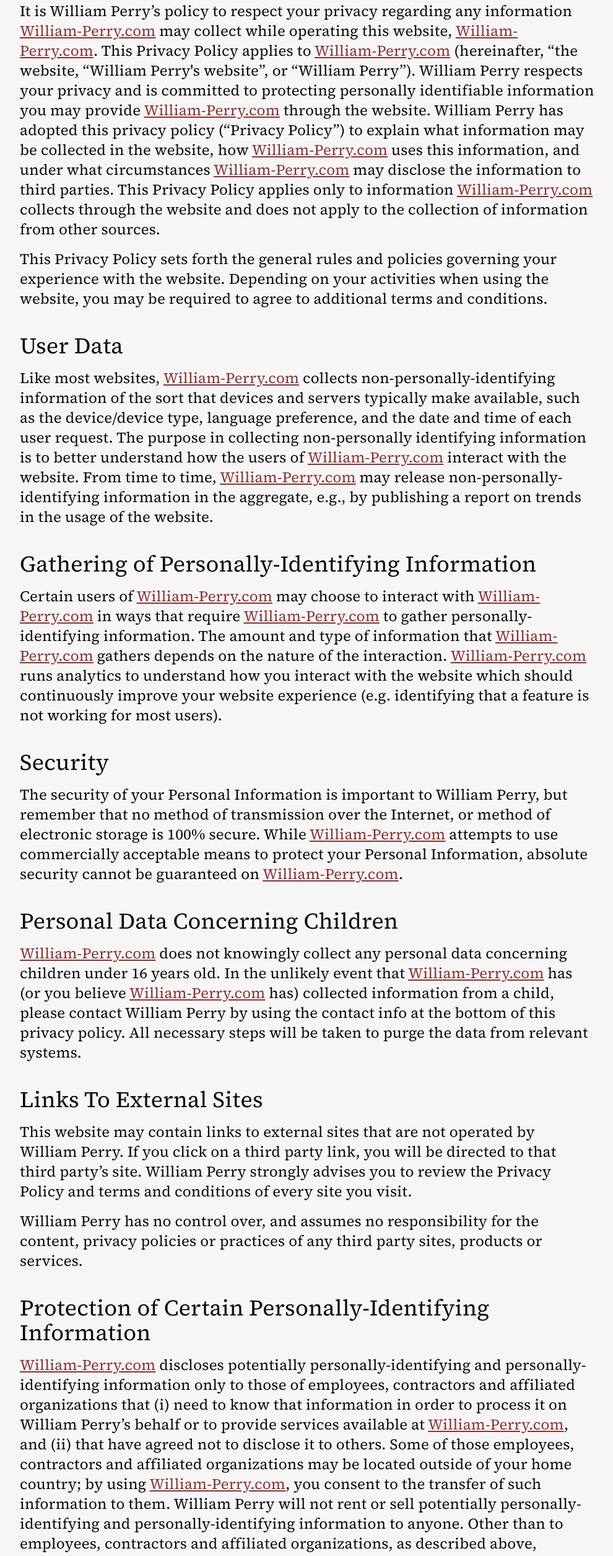
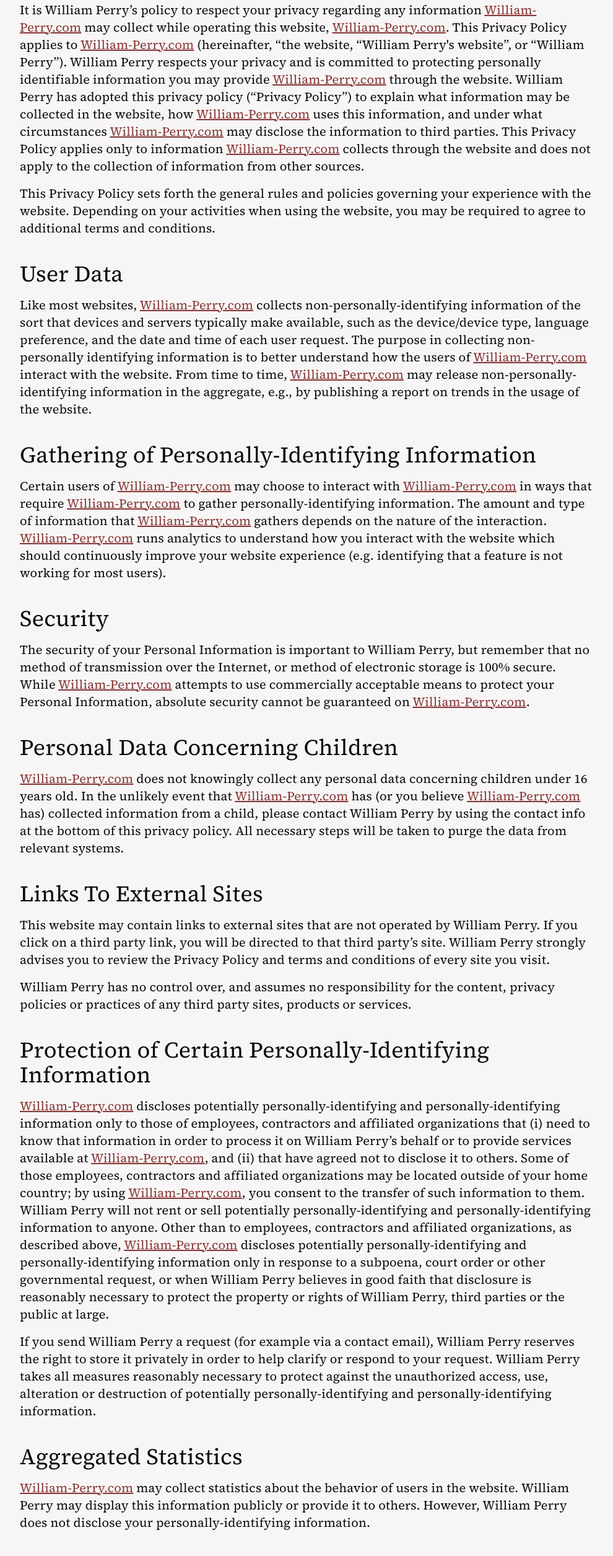
Before and after one commit to derek-perry/william-perry.com, a Next.js app: page /privacy in a window 1280 px wide. Shown: the part 234-2744 px from the top of the page at 62% size, without its empty margins (144-1134 px from the left). Built offline with nearby package versions, Linux system fonts and the light colour scheme; no server answers.

Commit message:
Decrease Font Size
Decreased Font Size of paragraph text on the privacy policy page.

```diff
--- a/pages/privacy.tsx
+++ b/pages/privacy.tsx
@@ -17,38 +17,38 @@ const privacyPage: NextPage = () => {
 
           <section id="privacypolicy" className="mb-20 text-left">
             <h2 id="overview" className="text-4xl">Privacy Policy Overview</h2>
-            <p className="my-4 text-2xl">It is William Perry’s policy to respect your privacy regarding any information <LinkInternal href="" title="William Perry">William-Perry.com</LinkInternal> may collect while operating this website, <LinkInternal href="" title="William Perry">William-Perry.com</LinkInternal>. This Privacy Policy applies to <LinkInternal href="" title="William Perry">William-Perry.com</LinkInternal> (hereinafter, “the website, “William Perry's website”, or “William Perry”). William Perry respects your privacy and is committed to protecting personally identifiable information you may provide <LinkInternal href="" title="William-Perry.com">William-Perry.com</LinkInternal> through the website. William Perry has adopted this privacy policy (“Privacy Policy”) to explain what information may be collected in the website, how <LinkInternal href="" title="William-Perry.com">William-Perry.com</LinkInternal> uses this information, and under what circumstances <LinkInternal href="" title="William-Perry.com">William-Perry.com</LinkInternal> may disclose the information to third parties. This Privacy Policy applies only to information <LinkInternal href="" title="William-Perry.com">William-Perry.com</LinkInternal> collects through the website and does not apply to the collection of information from other sources.</p>
-            <p className="my-4 text-2xl">This Privacy Policy sets forth the general rules and policies governing your experience with the website. Depending on your activities when using the website, you may be required to agree to additional terms and conditions.</p>
+            <p className="my-4 text-xl">It is William Perry’s policy to respect your privacy regarding any information <LinkInternal href="" title="William Perry">William-Perry.com</LinkInternal> may collect while operating this website, <LinkInternal href="" title="William Perry">William-Perry.com</LinkInternal>. This Privacy Policy applies to <LinkInternal href="" title="William Perry">William-Perry.com</LinkInternal> (hereinafter, “the website, “William Perry's website”, or “William Perry”). William Perry respects your privacy and is committed to protecting personally identifiable information you may provide <LinkInternal href="" title="William-Perry.com">William-Perry.com</LinkInternal> through the website. William Perry has adopted this privacy policy (“Privacy Policy”) to explain what information may be collected in the website, how <LinkInternal href="" title="William-Perry.com">William-Perry.com</LinkInternal> uses this information, and under what circumstances <LinkInternal href="" title="William-Perry.com">William-Perry.com</LinkInternal> may disclose the information to third parties. This Privacy Policy applies only to information <LinkInternal href="" title="William-Perry.com">William-Perry.com</LinkInternal> collects through the website and does not apply to the collection of information from other sources.</p>
+            <p className="my-4 text-xl">This Privacy Policy sets forth the general rules and policies governing your experience with the website. Depending on your activities when using the website, you may be required to agree to additional terms and conditions.</p>
 
             <h2 id="user-data" className="mt-10 text-4xl">User Data</h2>
-            <p className="my-4 text-2xl">Like most websites, <LinkInternal href="" title="William-Perry.com">William-Perry.com</LinkInternal> collects non-personally-identifying information of the sort that devices and servers typically make available, such as the device/device type, language preference, and the date and time of each user request. The purpose in collecting non-personally identifying information is to better understand how the users of <LinkInternal href="" title="William-Perry.com">William-Perry.com</LinkInternal> interact with the website. From time to time, <LinkInternal href="" title="William-Perry.com">William-Perry.com</LinkInternal> may release non-personally-identifying information in the aggregate, e.g., by publishing a report on trends in the usage of the website.</p>
+            <p className="my-4 text-xl">Like most websites, <LinkInternal href="" title="William-Perry.com">William-Perry.com</LinkInternal> collects non-personally-identifying information of the sort that devices and servers typically make available, such as the device/device type, language preference, and the date and time of each user request. The purpose in collecting non-personally identifying information is to better understand how the users of <LinkInternal href="" title="William-Perry.com">William-Perry.com</LinkInternal> interact with the website. From time to time, <LinkInternal href="" title="William-Perry.com">William-Perry.com</LinkInternal> may release non-personally-identifying information in the aggregate, e.g., by publishing a report on trends in the usage of the website.</p>
 
             <h2 id="gathering-info" className="mt-10 text-4xl">Gathering of Personally-Identifying Information</h2>
-            <p className="my-4 text-2xl">Certain users of <LinkInternal href="" title="William-Perry.com">William-Perry.com</LinkInternal> may choose to interact with <LinkInternal href="" title="William-Perry.com">William-Perry.com</LinkInternal> in ways that require <LinkInternal href="" title="William-Perry.com">William-Perry.com</LinkInternal> to gather personally-identifying information. The amount and type of information that <LinkInternal href="" title="William-Perry.com">William-Perry.com</LinkInternal> gathers depends on the nature of the interaction. <LinkInternal href="" title="William-Perry.com">William-Perry.com</LinkInternal> runs analytics to understand how you interact with the website which should continuously improve your website experience (e.g. identifying that a feature is not working for most users).</p>
+            <p className="my-4 text-xl">Certain users of <LinkInternal href="" title="William-Perry.com">William-Perry.com</LinkInternal> may choose to interact with <LinkInternal href="" title="William-Perry.com">William-Perry.com</LinkInternal> in ways that require <LinkInternal href="" title="William-Perry.com">William-Perry.com</LinkInternal> to gather personally-identifying information. The amount and type of information that <LinkInternal href="" title="William-Perry.com">William-Perry.com</LinkInternal> gathers depends on the nature of the interaction. <LinkInternal href="" title="William-Perry.com">William-Perry.com</LinkInternal> runs analytics to understand how you interact with the website which should continuously improve your website experience (e.g. identifying that a feature is not working for most users).</p>
 
             <h2 id="security" className="mt-10 text-4xl">Security</h2>
-            <p className="my-4 text-2xl">The security of your Personal Information is important to William Perry, but remember that no method of transmission over the Internet, or method of electronic storage is 100% secure. While <LinkInternal href="" title="William-Perry.com">William-Perry.com</LinkInternal> attempts to use commercially acceptable means to protect your Personal Information, absolute security cannot be guaranteed on <LinkInternal href="" title="William-Perry.com">William-Perry.com</LinkInternal>.</p>
+            <p className="my-4 text-xl">The security of your Personal Information is important to William Perry, but remember that no method of transmission over the Internet, or method of electronic storage is 100% secure. While <LinkInternal href="" title="William-Perry.com">William-Perry.com</LinkInternal> attempts to use commercially acceptable means to protect your Personal Information, absolute security cannot be guaranteed on <LinkInternal href="" title="William-Perry.com">William-Perry.com</LinkInternal>.</p>
 
             <h2 id="child-data" className="mt-10 text-4xl">Personal Data Concerning Children</h2>
-            <p className="my-4 text-2xl"><LinkInternal href="" title="William-Perry.com">William-Perry.com</LinkInternal> does not knowingly collect any personal data concerning children under 16 years old. In the unlikely event that <LinkInternal href="" title="William-Perry.com">William-Perry.com</LinkInternal> has (or you believe <LinkInternal href="" title="William-Perry.com">William-Perry.com</LinkInternal> has) collected information from a child, please contact William Perry by using the contact info at the bottom of this privacy policy. All necessary steps will be taken to purge the data from relevant systems.</p>
+            <p className="my-4 text-xl"><LinkInternal href="" title="William-Perry.com">William-Perry.com</LinkInternal> does not knowingly collect any personal data concerning children under 16 years old. In the unlikely event that <LinkInternal href="" title="William-Perry.com">William-Perry.com</LinkInternal> has (or you believe <LinkInternal href="" title="William-Perry.com">William-Perry.com</LinkInternal> has) collected information from a child, please contact William Perry by using the contact info at the bottom of this privacy policy. All necessary steps will be taken to purge the data from relevant systems.</p>
 
             <h2 id="external-links" className="mt-10 text-4xl">Links To External Sites</h2>
-            <p className="my-4 text-2xl">This website may contain links to external sites that are not operated by William Perry. If you click on a third party link, you will be directed to that third party’s site. William Perry strongly advises you to review the Privacy Policy and terms and conditions of every site you visit.</p>
-            <p className="my-4 text-2xl">William Perry has no control over, and assumes no responsibility for the content, privacy policies or practices of any third party sites, products or services.</p>
+            <p className="my-4 text-xl">This website may contain links to external sites that are not operated by William Perry. If you click on a third party link, you will be directed to that third party’s site. William Perry strongly advises you to review the Privacy Policy and terms and conditions of every site you visit.</p>
+            <p className="my-4 text-xl">William Perry has no control over, and assumes no responsibility for the content, privacy policies or practices of any third party sites, products or services.</p>
 
             <h2 id="info-protection" className="mt-10 text-4xl">Protection of Certain Personally-Identifying Information</h2>
-            <p className="my-4 text-2xl"><LinkInternal href="" title="William-Perry.com">William-Perry.com</LinkInternal> discloses potentially personally-identifying and personally-identifying information only to those of employees, contractors and affiliated organizations that (i) need to know that information in order to process it on William Perry’s behalf or to provide services available at <LinkInternal href="" title="William-Perry.com">William-Perry.com</LinkInternal>, and (ii) that have agreed not to disclose it to others. Some of those employees, contractors and affiliated organizations may be located outside of your home country; by using <LinkInternal href="" title="William-Perry.com">William-Perry.com</LinkInternal>, you consent to the transfer of such information to them. William Perry will not rent or sell potentially personally-identifying and personally-identifying information to anyone. Other than to employees, contractors and affiliated organizations, as described above, <LinkInternal href="" title="William-Perry.com">William-Perry.com</LinkInternal> discloses potentially personally-identifying and personally-identifying information only in response to a subpoena, court order or other governmental request, or when William Perry believes in good faith that disclosure is reasonably necessary to protect the property or rights of William Perry, third parties or the public at large.</p>
-            <p className="my-4 text-2xl">If you send William Perry a request (for example via a contact email), William Perry reserves the right to store it privately in order to help clarify or respond to your request. William Perry takes all measures reasonably necessary to protect against the unauthorized access, use, alteration or destruction of potentially personally-identifying and personally-identifying information.</p>
+            <p className="my-4 text-xl"><LinkInternal href="" title="William-Perry.com">William-Perry.com</LinkInternal> discloses potentially personally-identifying and personally-identifying information only to those of employees, contractors and affiliated organizations that (i) need to know that information in order to process it on William Perry’s behalf or to provide services available at <LinkInternal href="" title="William-Perry.com">William-Perry.com</LinkInternal>, and (ii) that have agreed not to disclose it to others. Some of those employees, contractors and affiliated organizations may be located outside of your home country; by using <LinkInternal href="" title="William-Perry.com">William-Perry.com</LinkInternal>, you consent to the transfer of such information to them. William Perry will not rent or sell potentially personally-identifying and personally-identifying information to anyone. Other than to employees, contractors and affiliated organizations, as described above, <LinkInternal href="" title="William-Perry.com">William-Perry.com</LinkInternal> discloses potentially personally-identifying and personally-identifying information only in response to a subpoena, court order or other governmental request, or when William Perry believes in good faith that disclosure is reasonably necessary to protect the property or rights of William Perry, third parties or the public at large.</p>
+            <p className="my-4 text-xl">If you send William Perry a request (for example via a contact email), William Perry reserves the right to store it privately in order to help clarify or respond to your request. William Perry takes all measures reasonably necessary to protect against the unauthorized access, use, alteration or destruction of potentially personally-identifying and personally-identifying information.</p>
 
             <h2 id="statistics" className="mt-10 text-4xl">Aggregated Statistics</h2>
-            <p className="my-4 text-2xl"><LinkInternal href="" title="William-Perry.com">William-Perry.com</LinkInternal> may collect statistics about the behavior of users in the website. William Perry may display this information publicly or provide it to others. However, William Perry does not disclose your personally-identifying information.</p>
+            <p className="my-4 text-xl"><LinkInternal href="" title="William-Perry.com">William-Perry.com</LinkInternal> may collect statistics about the behavior of users in the website. William Perry may display this information publicly or provide it to others. However, William Perry does not disclose your personally-identifying information.</p>
 
             <h2 id="changes" className="mt-10 text-4xl">Privacy Policy Changes</h2>
-            <p className="my-4 text-2xl">Although most changes to <LinkInternal href="" title="William-Perry.com">William-Perry.com</LinkInternal> are likely to be minor, William Perry may change this Privacy Policy from time to time, and in William Perry’s sole discretion. William Perry encourages users to frequently check this page for any changes to this Privacy Policy. Your continued use of this site after any change in this Privacy Policy will constitute your acceptance of such change.</p>
-            <p className="my-4 text-2xl"><i>This Privacy Policy was last updated on November 28, 2023. Visit the <LinkExternal href="https://github.com/derek-perry/william-perry.com" title="Visit the GitHub for William Perry's Website at github.com/derek-perry/william-perry.com">website files on GitHub</LinkExternal> for version history.</i></p>
+            <p className="my-4 text-xl">Although most changes to <LinkInternal href="" title="William-Perry.com">William-Perry.com</LinkInternal> are likely to be minor, William Perry may change this Privacy Policy from time to time, and in William Perry’s sole discretion. William Perry encourages users to frequently check this page for any changes to this Privacy Policy. Your continued use of this site after any change in this Privacy Policy will constitute your acceptance of such change.</p>
+            <p className="my-4 text-xl"><i>This Privacy Policy was last updated on November 28, 2023. Visit the <LinkExternal href="https://github.com/derek-perry/william-perry.com" title="Visit the GitHub for William Perry's Website at github.com/derek-perry/william-perry.com">website files on GitHub</LinkExternal> for version history.</i></p>
 
             <h2 id="contact-info" className="mt-10 text-4xl">Contact Information</h2>
-            <p className="my-4 text-2xl">If you have any questions about this Privacy Policy, please contact William Perry via email at <LinkExternal className="max-sm:break-all" href="mailto:contact@william-perry.com" title="Contact William Perry via Email at Contact@William-Perry.com">Contact@William-Perry.com</LinkExternal></p>
+            <p className="my-4 text-xl">If you have any questions about this Privacy Policy, please contact William Perry via email at <LinkExternal className="max-sm:break-all" href="mailto:contact@william-perry.com" title="Contact William Perry via Email at Contact@William-Perry.com">Contact@William-Perry.com</LinkExternal></p>
           </section>
         </article>
       </main>
```
